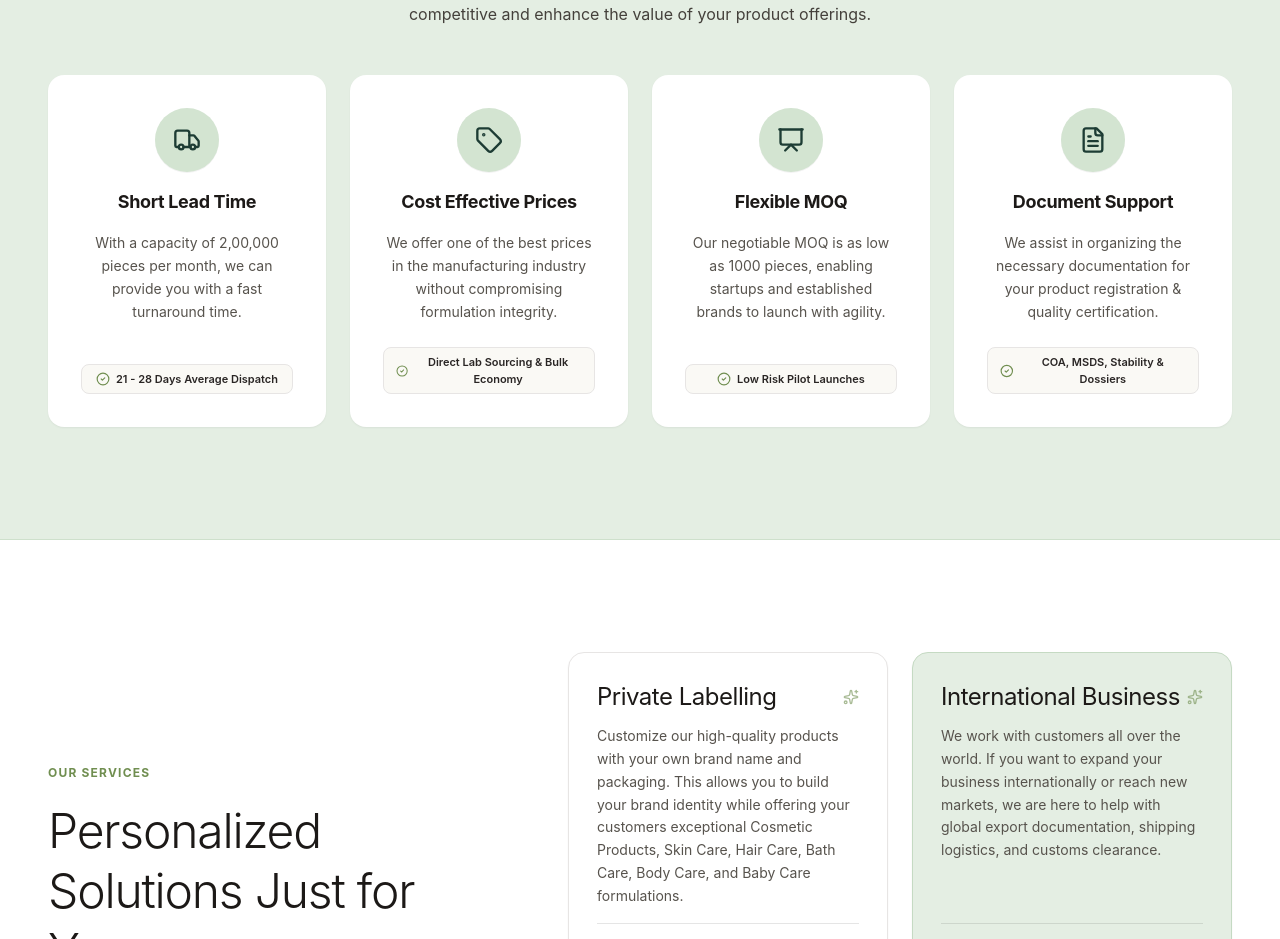
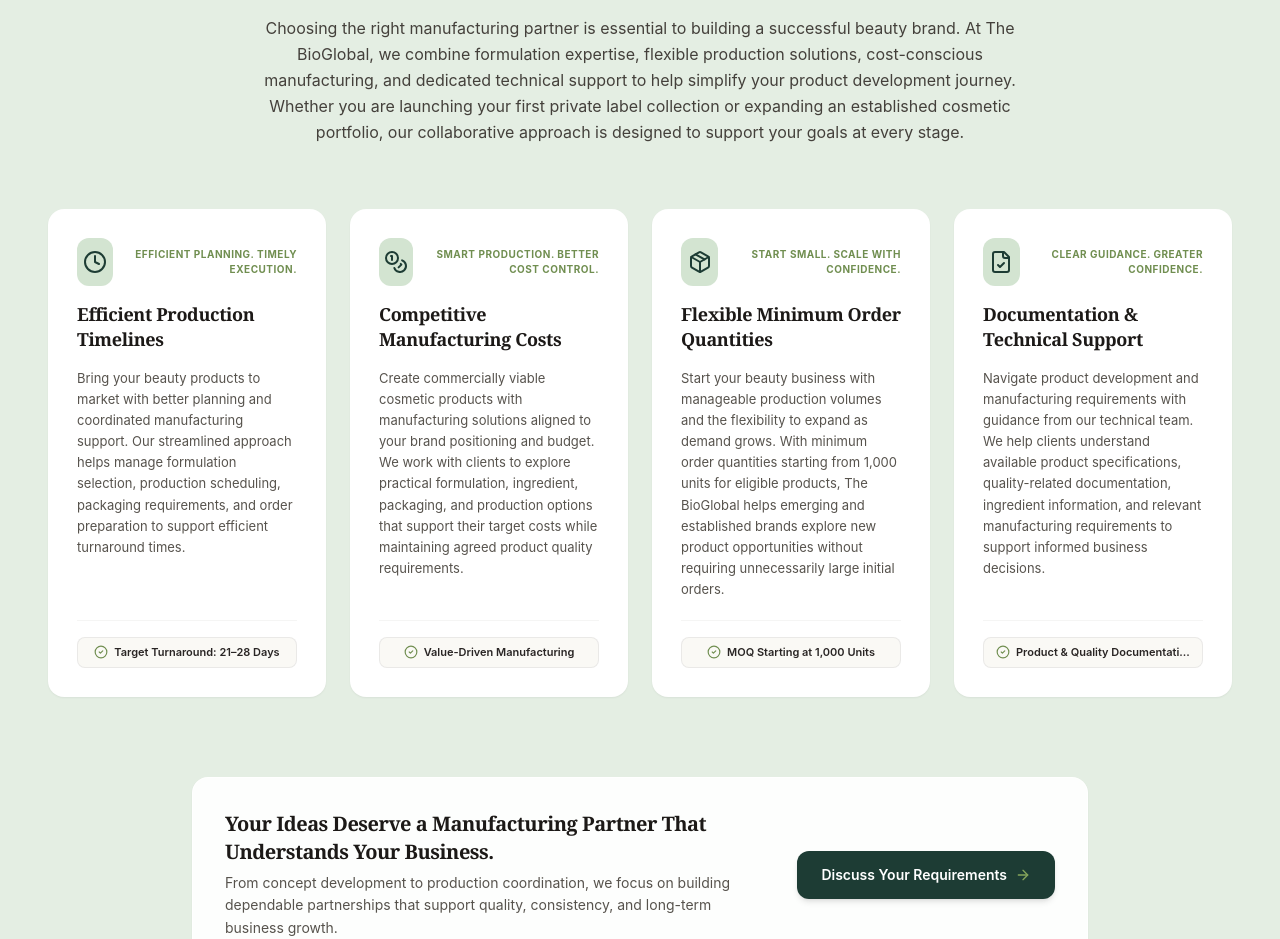
Before and after one commit to shivamshishodia200/BioGlobal, a React (Vite) app: page / in a window 1280 px wide. Shown: the part 5473-6412 px from the top of the page. Built offline with nearby package versions, Linux system fonts and the light colour scheme; a web font is replaced by a local one.

Commit message:
feat(section-5): upgrade BenefitsSection with verified B2B copy, 4 cards, and consultation callout

```diff
--- a/src/components/home/BenefitsSection.tsx
+++ b/src/components/home/BenefitsSection.tsx
@@ -1,106 +1,194 @@
 import React from 'react';
+import { Link } from 'react-router-dom';
 import { motion } from 'motion/react';
-import { Truck, Tag, Presentation, FileText, CheckCircle2 } from 'lucide-react';
+import {
+  Clock,
+  Coins,
+  Package,
+  FileCheck,
+  CheckCircle2,
+  Sparkles,
+  ArrowRight,
+} from 'lucide-react';
 
-const BENEFITS = [
+interface ManufacturingBenefit {
+  id: string;
+  title: string;
+  description: string;
+  badge: string;
+  keyBenefit: string;
+  icon: React.ComponentType<{ className?: string }>;
+}
+
+const BENEFITS: ManufacturingBenefit[] = [
   {
-    icon: Truck,
-    title: 'Short Lead Time',
-    desc: 'With a capacity of 2,00,000 pieces per month, we can provide you with a fast turnaround time.',
-    highlight: '21 - 28 Days Average Dispatch',
+    id: 'efficient-production',
+    title: 'Efficient Production Timelines',
+    description:
+      'Bring your beauty products to market with better planning and coordinated manufacturing support. Our streamlined approach helps manage formulation selection, production scheduling, packaging requirements, and order preparation to support efficient turnaround times.',
+    badge: 'Target Turnaround: 21–28 Days',
+    keyBenefit: 'Efficient Planning. Timely Execution.',
+    icon: Clock,
   },
   {
-    icon: Tag,
-    title: 'Cost Effective Prices',
-    desc: 'We offer one of the best prices in the manufacturing industry without compromising formulation integrity.',
-    highlight: 'Direct Lab Sourcing & Bulk Economy',
+    id: 'competitive-costs',
+    title: 'Competitive Manufacturing Costs',
+    description:
+      'Create commercially viable cosmetic products with manufacturing solutions aligned to your brand positioning and budget. We work with clients to explore practical formulation, ingredient, packaging, and production options that support their target costs while maintaining agreed product quality requirements.',
+    badge: 'Value-Driven Manufacturing',
+    keyBenefit: 'Smart Production. Better Cost Control.',
+    icon: Coins,
   },
   {
-    icon: Presentation,
-    title: 'Flexible MOQ',
-    desc: 'Our negotiable MOQ is as low as 1000 pieces, enabling startups and established brands to launch with agility.',
-    highlight: 'Low Risk Pilot Launches',
+    id: 'flexible-moq',
+    title: 'Flexible Minimum Order Quantities',
+    description:
+      'Start your beauty business with manageable production volumes and the flexibility to expand as demand grows. With minimum order quantities starting from 1,000 units for eligible products, The BioGlobal helps emerging and established brands explore new product opportunities without requiring unnecessarily large initial orders.',
+    badge: 'MOQ Starting at 1,000 Units',
+    keyBenefit: 'Start Small. Scale with Confidence.',
+    icon: Package,
   },
   {
-    icon: FileText,
-    title: 'Document Support',
-    desc: 'We assist in organizing the necessary documentation for your product registration & quality certification.',
-    highlight: 'COA, MSDS, Stability & Dossiers',
+    id: 'documentation-support',
+    title: 'Documentation & Technical Support',
+    description:
+      'Navigate product development and manufacturing requirements with guidance from our technical team. We help clients understand available product specifications, quality-related documentation, ingredient information, and relevant manufacturing requirements to support informed business decisions.',
+    badge: 'Product & Quality Documentation Support',
+    keyBenefit: 'Clear Guidance. Greater Confidence.',
+    icon: FileCheck,
   },
 ];
 
 export const BenefitsSection: React.FC = () => {
   return (
-    <section className="bg-[#E4EEE3] pt-4 pb-20 lg:pb-28 border-b border-[#C5DAC3]/70 overflow-hidden relative">
-      <div className="max-w-[1440px] mx-auto px-4 sm:px-6 lg:px-12 text-center space-y-12 relative z-10">
-        {/* Header */}
+    <section
+      aria-labelledby="benefits-heading"
+      className="bg-[#E4EEE3] pt-6 pb-20 lg:pb-28 border-b border-[#C5DAC3]/70 overflow-hidden relative"
+    >
+      <div className="max-w-[1440px] mx-auto px-4 sm:px-6 lg:px-12 text-center space-y-12 sm:space-y-16 relative z-10">
+        {/* Section Header */}
         <motion.div
           initial={{ opacity: 0, y: 20 }}
           whileInView={{ opacity: 1, y: 0 }}
           viewport={{ once: true, margin: '-40px' }}
           transition={{ duration: 0.7 }}
-          className="max-w-3xl mx-auto space-y-3"
+          className="max-w-3xl mx-auto space-y-4"
         >
-          <span className="text-xs uppercase tracking-widest text-[#708E50] font-bold block">
-            The BioGlobal
-          </span>
+          {/* Eyebrow */}
+          <div className="inline-flex items-center gap-2 px-3.5 py-1.5 rounded-full bg-white/80 text-[#1D3C34] text-xs font-semibold tracking-wider uppercase border border-[#C5DAC3] shadow-2xs backdrop-blur-xs">
+            <Sparkles className="w-3.5 h-3.5 text-[#708E50]" />
+            <span>THE BIOGLOBAL ADVANTAGE</span>
+          </div>
 
-          <h2 className="font-sans font-light text-4xl sm:text-5xl text-stone-900 tracking-tight">
-            Benefits from partnering with us
+          {/* Main Heading */}
+          <h2
+            id="benefits-heading"
+            className="font-serif font-light text-3xl sm:text-4xl lg:text-[44px] text-stone-900 tracking-tight leading-tight"
+          >
+            A Manufacturing Partnership Built Around Your Growth
           </h2>
 
+          {/* Section Description */}
           <p className="text-stone-700 text-sm sm:text-base leading-relaxed font-normal">
-            Partnering with The BioGlobal means access to innovative formulations and expert product development. We handle the entire process from concept to delivery, allowing you to focus on your brand's growth. With our commitment to quality and personalized support, we help you stay competitive and enhance the value of your product offerings.
+            Choosing the right manufacturing partner is essential to building a
+            successful beauty brand. At The BioGlobal, we combine formulation
+            expertise, flexible production solutions, cost-conscious
+            manufacturing, and dedicated technical support to help simplify
+            your product development journey. Whether you are launching your
+            first private label collection or expanding an established cosmetic
+            portfolio, our collaborative approach is designed to support your
+            goals at every stage.
           </p>
         </motion.div>
 
-        {/* 4 White Floating Cards with Icon Pulse & Spring Hover */}
-        <div className="grid grid-cols-1 sm:grid-cols-2 lg:grid-cols-4 gap-6">
+        {/* 4 White Benefit Cards with Hover Elevation and Clear Badges */}
+        <div className="grid grid-cols-1 sm:grid-cols-2 lg:grid-cols-4 gap-6 text-left">
           {BENEFITS.map((item, idx) => {
             const Icon = item.icon;
             return (
               <motion.div
-                key={idx}
-                initial={{ opacity: 0, y: 40 }}
+                key={item.id}
+                initial={{ opacity: 0, y: 35 }}
                 whileInView={{ opacity: 1, y: 0 }}
                 viewport={{ once: true, margin: '-30px' }}
-                transition={{ delay: idx * 0.12, duration: 0.6, ease: 'easeOut' }}
+                transition={{
+                  delay: idx * 0.1,
+                  duration: 0.55,
+                  ease: 'easeOut',
+                }}
                 whileHover={{
-                  y: -12,
-                  boxShadow: '0 24px 40px rgba(29, 60, 52, 0.14)',
+                  y: -8,
+                  boxShadow: '0 20px 35px rgba(29, 60, 52, 0.12)',
                 }}
-                className="bg-white rounded-2xl p-8 flex flex-col items-center justify-between text-center shadow-xs space-y-4 cursor-default transition-all duration-300 group border border-white/80 relative"
+                className="bg-white rounded-2xl p-6 sm:p-7 flex flex-col justify-between shadow-xs border border-white/90 transition-all duration-300 group relative"
               >
-                {/* Circular Sage Icon with subtle rotate & scale on hover */}
-                <div className="space-y-4 flex flex-col items-center">
-                  <motion.div
-                    whileHover={{ scale: 1.15, rotate: 8 }}
-                    transition={{ type: 'spring', stiffness: 300, damping: 15 }}
-                    className="w-16 h-16 rounded-full bg-[#D3E4D1] group-hover:bg-[#86A55B]/40 flex items-center justify-center text-stone-700 transition-colors shadow-2xs"
-                  >
-                    <Icon className="w-7 h-7 text-[#1D3C34]" />
-                  </motion.div>
+                <div className="space-y-4 flex-grow">
+                  {/* Top Row: Icon Container and Key Benefit Pill */}
+                  <div className="flex items-center justify-between gap-2">
+                    <div className="w-12 h-12 rounded-xl bg-[#D3E4D1] group-hover:bg-[#1D3C34] flex items-center justify-center transition-colors duration-300">
+                      <Icon className="w-6 h-6 text-[#1D3C34] group-hover:text-[#86A55B] transition-colors duration-300" />
+                    </div>
+                    <span className="text-[10px] font-bold text-[#708E50] uppercase tracking-wider text-right">
+                      {item.keyBenefit}
+                    </span>
+                  </div>
 
-                  <h3 className="font-sans font-bold text-lg text-stone-900 group-hover:text-[#708E50] transition-colors">
+                  {/* Card Title */}
+                  <h3 className="font-serif font-semibold text-lg text-stone-900 group-hover:text-[#1D3C34] transition-colors leading-snug">
                     {item.title}
                   </h3>
 
-                  <p className="text-xs sm:text-sm text-stone-600 leading-relaxed font-normal">
-                    {item.desc}
+                  {/* Description */}
+                  <p className="text-xs sm:text-[13px] text-stone-600 leading-relaxed font-normal">
+                    {item.description}
                   </p>
                 </div>
 
-                {/* Highlight Badge */}
-                <div className="pt-2 w-full">
-                  <span className="inline-flex items-center gap-1.5 px-3 py-1.5 rounded-lg bg-[#FAF9F5] border border-stone-200 text-[11px] font-semibold text-stone-800 w-full justify-center">
-                    <CheckCircle2 className="w-3.5 h-3.5 text-[#708E50]" />
-                    <span>{item.highlight}</span>
+                {/* Highlight Badge at Bottom */}
+                <div className="pt-4 mt-5 border-t border-stone-100">
+                  <span className="inline-flex items-center gap-1.5 px-3 py-1.5 rounded-lg bg-[#FAF9F5] border border-stone-200/80 text-[11px] font-semibold text-stone-800 w-full justify-center text-center">
+                    <CheckCircle2 className="w-3.5 h-3.5 text-[#708E50] flex-shrink-0" />
+                    <span className="truncate">{item.badge}</span>
                   </span>
                 </div>
               </motion.div>
             );
           })}
         </div>
+
+        {/* Optional Section Footer Callout */}
+        <motion.div
+          initial={{ opacity: 0, y: 20 }}
+          whileInView={{ opacity: 1, y: 0 }}
+          viewport={{ once: true }}
+          transition={{ duration: 0.6 }}
+          className="pt-4"
+        >
+          <div className="bg-white/90 backdrop-blur-xs rounded-2xl p-6 sm:p-8 border border-white/90 shadow-xs flex flex-col md:flex-row items-center justify-between gap-6 text-center md:text-left max-w-4xl mx-auto">
+            <div className="space-y-1.5">
+              <h3 className="font-serif font-semibold text-lg sm:text-xl text-stone-900 tracking-tight">
+                Your Ideas Deserve a Manufacturing Partner That Understands Your
+                Business.
+              </h3>
+              <p className="text-stone-600 text-xs sm:text-sm leading-relaxed max-w-2xl font-normal">
+                From concept development to production coordination, we focus on
+                building dependable partnerships that support quality,
+                consistency, and long-term business growth.
+              </p>
+            </div>
+
+            <Link
+              to="/consultation"
+              className="px-6 py-3.5 rounded-xl bg-[#1D3C34] hover:bg-[#142B25] text-white font-semibold text-xs sm:text-sm transition-all shadow-md hover:shadow-xl relative overflow-hidden group inline-flex items-center gap-2 cursor-pointer flex-shrink-0"
+            >
+              <span className="relative z-10 flex items-center gap-2">
+                <span>Discuss Your Requirements</span>
+                <ArrowRight className="w-4 h-4 text-[#86A55B] group-hover:translate-x-1 transition-transform" />
+              </span>
+              <span className="absolute inset-0 bg-white/10 -translate-x-full group-hover:translate-x-full transition-transform duration-700 pointer-events-none" />
+            </Link>
+          </div>
+        </motion.div>
       </div>
     </section>
   );
```
